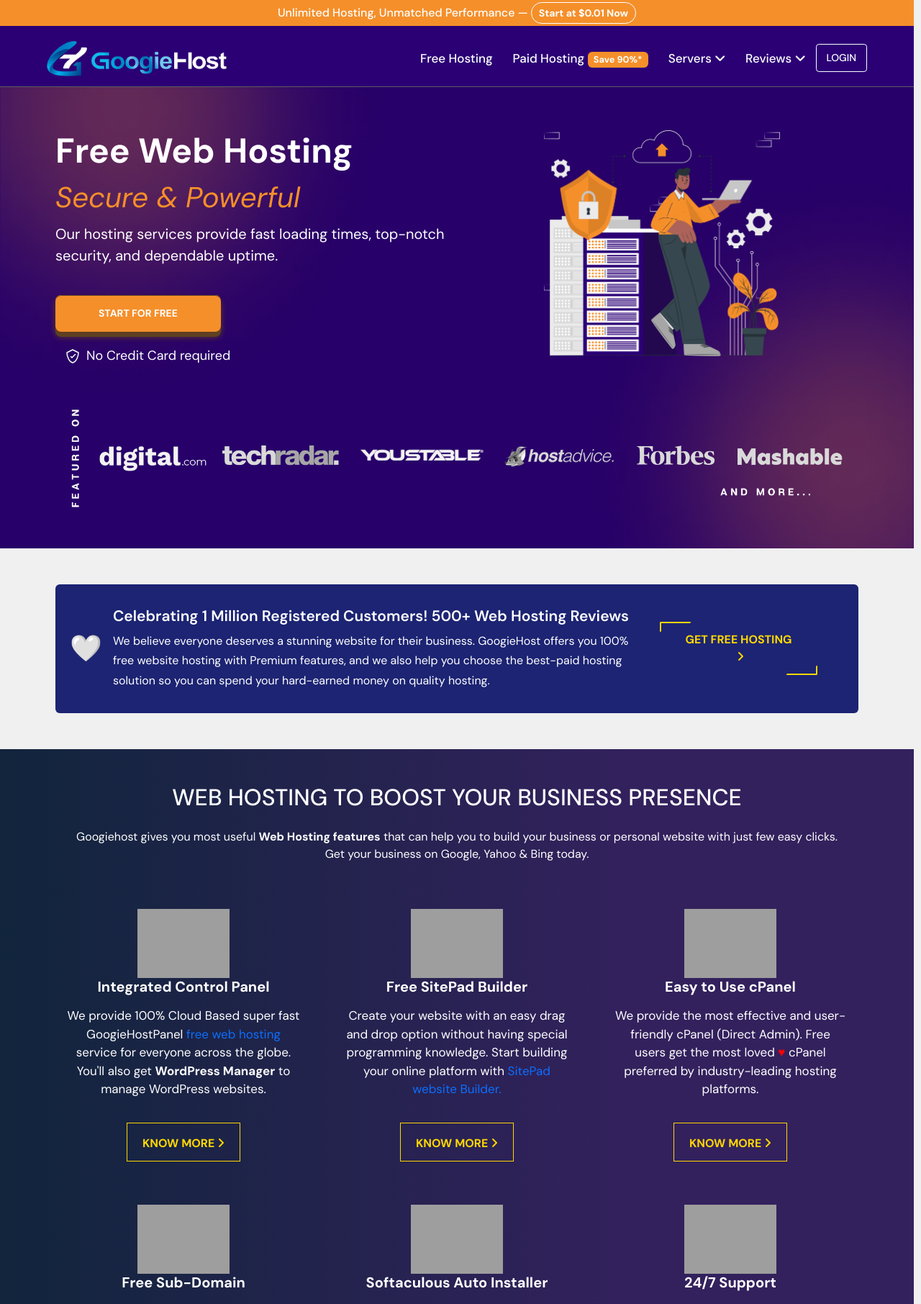
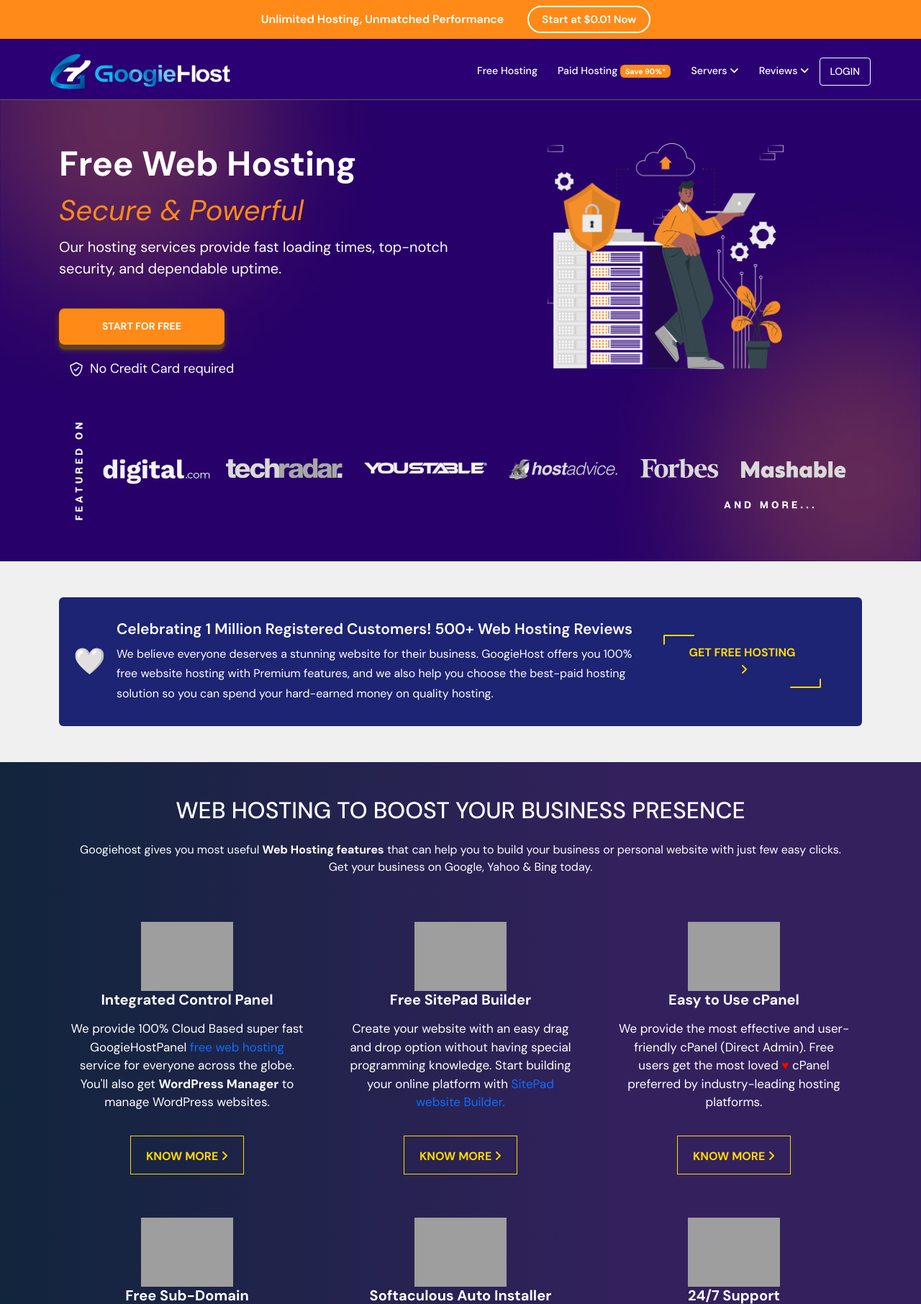
Before and after one commit to Deepak4511/googiehost, a PHP site: page / in a window 1280 px wide. Shown: the top 1812 px of the page at 72% size. Run offline with PHP 8.4, Linux system fonts and the light colour scheme; some libraries are stand-ins or nearby versions; grey boxes are pictures that could not be loaded.

Commit message:
12 02 2025 14:48

```diff
--- a/assets/css/stylesheet.css
+++ b/assets/css/stylesheet.css
@@ -1,7 +1,13 @@
 :root {
-  /*==== colors =====*/
   --Moderateviolet: hsl(263, 55%, 52%);
-
+  --primary: #FF8A17;
+  --secondary: #2B0075;
+  --white: #fff;
+  --black: #000;
+  --body-background: #F0F0F0;
+  --dark-brown: #5f4022;
+  --light-gray: #ddd;
+  --purple: #8a7baa;
 }
 
 * {
@@ -12,16 +18,12 @@
 
 body {
   font-size: 18px;
-  background-color: #F0F0F0;
-  color: #111111;
+  background-color: var(--body-background);
+  color: var(--black);
   font-family: "DM Sans", serif;
 }
 
-@media screen {
-  body {
-    padding-right: 10px !important;
-  }
-}
+
 
 a {
   text-decoration: none;
@@ -72,19 +74,19 @@ p.ylw-highlight {
 .features .button_orange,
 .unleash-idea-income .button_orange,
 .feature .button_orange {
-  background: #F58F2A;
-  color: #ffffff;
+  background: var(--primary);
+  color: var(--white);
   border-radius: 0.5rem;
   text-transform: uppercase;
   box-shadow:
-    inset 0 1px 0 0 #5f4022,
-    0 1px 0 0 #5f4022,
-    0 2px 0 0 #5f4022,
-    0 4px 0 0 #5f4022,
-    0 5px 0 0 #5f4022,
-    0 6px 0 0 #5f4022,
-    0 7px 0 0 #5f4022,
-    0 7px 8px 0 #5f4022;
+    inset 0 1px 0 0 var(--dark-brown),
+    0 1px 0 0 var(--dark-brown),
+    0 2px 0 0 var(--dark-brown),
+    0 4px 0 0 var(--dark-brown),
+    0 5px 0 0 var(--dark-brown),
+    0 6px 0 0 var(--dark-brown),
+    0 7px 0 0 var(--dark-brown),
+    0 7px 8px 0 var(--dark-brown);
 }
 
 .hero-section .hero-left-section .button_orange:hover,
@@ -93,46 +95,57 @@ p.ylw-highlight {
 .feature .button_orange:hover {
   transform: translateY(4px);
   box-shadow:
-    inset 0 1px 0 0 #5f4022,
-    0 1px 0 0 #5f4022,
-    0 1px 0 0 #5f4022,
-    0 2px 0 0 #5f4022,
-    0 2px 0 0 #5f4022,
-    0 3px 0 0 #5f4022,
-    0 4px 0 0 #5f4022,
-    0 4px 6px 0 #5f4022;
+    inset 0 1px 0 0 var(--dark-brown),
+    0 1px 0 0 var(--dark-brown),
+    0 1px 0 0 var(--dark-brown),
+    0 2px 0 0 var(--dark-brown),
+    0 2px 0 0 var(--dark-brown),
+    0 3px 0 0 var(--dark-brown),
+    0 4px 0 0 var(--dark-brown),
+    0 4px 6px 0 var(--dark-brown);
 }
 
 /* top header  */
-.top-header {
-  background: #f58f2a;
+.top-bar {
+  background: var(--primary);
+  color: var(--white);
+  display: flex;
+  grid-gap: 10px;
+  gap: 20px;
+  justify-content: center;
+  align-items: center;
+  padding: 8px 20px;
+}
+
+.top-bar .top-bar-text {
+  font-size: 16px;
+  line-height: 22px;
   text-align: center;
-  color: white;
-  font-size: 16px;
-  font-weight: 500;
-  padding: 6px;
-}
-
-.grab_now_btn {
-  transition: all 0.5s;
-  font-weight: 700;
-  border: 1px solid #fff;
-  padding: 5px 10px;
-  border-radius: 20px;
-  font-size: 14px;
-  text-decoration: none;
-}
-
-.grab_now_btn:hover {
-  transform: scaleX(1.1);
-  background-color: #2B0075;
-  border: 1px solid #2B0075 !important;
+  font-weight: 600;
+}
+
+.top-bar .btn a {
+  box-shadow: none;
+  border: 2px solid var(--white);
+  padding: 7px 18px;
+  border-radius: 50px;
+  font-size: 15px;
+  line-height: 1.3;
+  font-weight: 600;
+  color: var(--white);
+}
+
+.top-bar .btn a:hover {
+  background: var(--white);
+  opacity: 1;
+  color: var(--secondary);
+  transform: scale(1.03);
 }
 
 /* second header */
 .header {
-  background-color: #2b0075;
-  color: #fff;
+  background-color: var(--secondary);
+  color: var(--white);
   padding: 5px 0;
   border-bottom: 1px solid #5c5c5c;
   height: 85px;
@@ -143,34 +156,34 @@ p.ylw-highlight {
   height: auto;
 }
 
-header .nav-item {
-  font-size: 17px;
+header .nav-item,
+header .nav-item .dropdown-item {
+  font-size: 0.88888888888889rem;
   font-weight: 500;
 }
 
 
 @media (max-width: 768px) {
   .navbar-collapse {
-    background: #2b0075;
+    background: var(--secondary);
   }
 
 
 }
 
 .SignInUp {
-  /* background-color: #F58F2A; */
   font-size: 14px;
   text-transform: uppercase;
   text-align: center;
-  color: #fff;
+  color: var(--white);
   padding: 8px 16px;
-  border: 1px solid #fff;
+  border: 1px solid var(--white);
   border-radius: 0.3em;
 }
 
 .SignInUp:hover {
-  color: #fff;
-  border: 1px solid #fff;
+  color: var(--white);
+  border: 1px solid var(--white);
 }
 
 .nav-item a {
@@ -179,15 +192,15 @@ header .nav-item {
 }
 
 .nav-item .nav-link .badge {
-  background-color: #F58F2A;
-}
+  background-color: var(--primary);
+}
+
 
 .nav-item .dropdown-menu {
-  /* display: none; */
-  /* position: absolute; */
   left: 0;
-  background: #26262f;
-  border-bottom: 2px solid #e2dfe8;
+  background: var(--white);
+  color: var(--black);
+  border-top: 3px solid var(--primary);
   box-shadow: 0 2px 4px rgba(0, 0, 0, .1);
   --bs-dropdown-padding-y: 0rem !important;
 }
@@ -334,14 +359,14 @@ header .nav-item {
   font-size: 40px;
   font-weight: 400;
   font-style: italic;
-  color: #F58F2A;
+  color: var(--primary);
   line-height: 55px;
 }
 
 .hero-section .hero-left-section p {
   font-weight: 400;
   margin-bottom: 40px;
-  color: #ffffff;
+  color: var(--white);
 }
 
 
--- a/inc/footer.php
+++ b/inc/footer.php
@@ -5,7 +5,7 @@
                 <div class="col-12 col-lg-3">
                     <div class="widget ">
                         <h3 class="footer-title text-white">
-                            <img src="/googiehost/depends/logo.png" alt="footer-logo" width="200px">
+                            <img src="https://googiehost.com/blog/wp-content/uploads/2025/02/ghblog-logo-white-300x60.png" alt="footer-logo" width="200px">
                         </h3>
                         <div class="textwidget">
                             <div class="list text-white ">
@@ -15,13 +15,13 @@
                             </div>
                             <div class="social-links">
                                 <a title="Facebook" class="facebook" href="https://www.facebook.com/GoogieHost"
-                                    rel="nofollow"> <i class="fab fa-facebook-f"></i></a>
+                                    rel="nofollow"> <img src="https://googiehost.com/blog/wp-content/themes/googiehost-blog/assets/img/facebook.svg" alt=""></a>
                                 <a title="Instagram" class="instagram" href="https://www.instagram.com/googiehost/"
-                                    rel="nofollow"><i class="fab fa-instagram"></i></a>
+                                    rel="nofollow"><img src="https://googiehost.com/blog/wp-content/themes/googiehost-blog/assets/img/instagram.svg" alt=""></a>
                                 <a title="Twitter" class="twitter" href="https://twitter.com/GoogieHost"
-                                    rel="nofollow"><i class="fab fa-x-twitter"></i></a>
+                                    rel="nofollow"><img src="https://googiehost.com/blog/wp-content/themes/googiehost-blog/assets/img/twitter-x.svg" alt=""></a>
                                 <a title="Youtube" class="youtube"
-                                    href="https://www.youtube.com/user/GoogieHostFree" rel="nofollow"> <i class="fab fa-youtube"></i></a>
+                                    href="https://www.youtube.com/user/GoogieHostFree" rel="nofollow"> <img src="https://googiehost.com/blog/wp-content/themes/googiehost-blog/assets/img/youtube.svg" alt=""></a>
                             </div>
                             <div class="gtranslate_wrapper"></div>
                             <script>
@@ -69,7 +69,7 @@
                         </div>
                         <div class="col-6 col-lg-3">
                             <div class="widget ">
-                                <h3 class="footer-title text-white">Top Hosting Review</h3>
+                                <h3 class="footer-title text-white">Hosting Review</h3>
                                 <div class="textwidget">
                                     <ul class="list">
                                         <li>
@@ -147,15 +147,9 @@
         </div>
 
         <div class="footer-copy">
-            <div class="inner">
-                <div id="text-10" class="widget ">
-                    <div class="textwidget">
-                        <div class="aligncenter text-white"><a class="text-white" href="" class="text-white">© 2012 -
-                                2024 GoogieHost.</a><span> All Rights Reserved</span> — Made with <span
-                                style="color:red;font-size:20px;">&#9829;</span> in India.</div>
-                    </div>
-                </div>
-            </div>
+            <div class="aligncenter text-white"><a class="text-white" href="" class="text-white">© 2012 -
+                    <?php echo date('Y') ?> GoogieHost.</a><span> All Rights Reserved</span> — Made with <span
+                    style="color:#fff;font-size:15px;">&#9829;</span> in India.</div>
         </div>
     </div>
 </footer>
--- a/inc/header.php
+++ b/inc/header.php
@@ -31,8 +31,12 @@ if (!isset($page)) {
 <body>
 
     <!-- top header -->
-    <div class="top-header">
-        Unlimited Hosting, Unmatched Performance — <a class="grab_now_btn text-white" href="https://googiehost.com/blog/go/interserver/">Start at $0.01 Now </a>
+
+    <div class="top-bar">
+        <div class="top-bar-text">Unlimited Hosting, Unmatched Performance</div>
+        <div class="btn">
+            <a href="https://googiehost.com/blog/go/interserver/" target="_blank">Start at $0.01 Now</a>
+        </div>
     </div>
 
     <header class="header p-2">
@@ -69,8 +73,8 @@ if (!isset($page)) {
                                     Servers <i class="fa-solid fa-angle-down  dropdown-icon"></i>
                                 </a>
                                 <div class="dropdown-menu rounded" aria-labelledby="serversDropdown" id="serversDropdown">
-                                    <a class="dropdown-item text-white" href="/googiehost/cheap-vps-hosting.php">VPS Hosting</a>
-                                    <a class="dropdown-item text-white" href="/googiehost/cheap-dedicated-server.php">Dedicated Servers</a>
+                                    <a class="dropdown-item" href="/googiehost/cheap-vps-hosting.php">VPS Hosting</a>
+                                    <a class="dropdown-item" href="/googiehost/cheap-dedicated-server.php">Dedicated Servers</a>
                                 </div>
                             </li>
 
@@ -85,40 +89,37 @@ if (!isset($page)) {
                                     id="reviewsDropdown">
                                     <div class="row">
                                         <div class="col-md-4">
-                                            <h5 class="dropdown-header text-white">
+                                            <h5 class="dropdown-header">
                                                 <i class="fa fa-wordpress"></i> Hosting
                                             </h5>
-                                            <a class="dropdown-item text-white" href="#">YouStable</a>
-                                            <a class="dropdown-item text-white" href="#">InterServer</a>
-                                            <a class="dropdown-item text-white" href="#">A2 Hosting</a>
-                                            <a class="dropdown-item text-white" href="#">UltaHost</a>
-                                            <a class="dropdown-item text-white" href="#">Kamatera</a>
-                                            <div class="dropdown-divider"></div>
-                                            <a class="btn  btn-block mt-2" href="#">VIEW BEST HOSTS→</a>
+                                            <a class="dropdown-item" href="#">YouStable</a>
+                                            <a class="dropdown-item" href="#">InterServer</a>
+                                            <a class="dropdown-item" href="#">A2 Hosting</a>
+                                            <a class="dropdown-item" href="#">UltaHost</a>
+                                            <a class="dropdown-item" href="#">Kamatera</a>
+                                            <a class="btn  btn-block mt-2" href="#">VIEW BEST HOSTS →</a>
                                         </div>
                                         <div class="col-md-4">
-                                            <h5 class="dropdown-header text-white">
+                                            <h5 class="dropdown-header">
                                                 <i class="fa fa-bolt"></i> VPN
                                             </h5>
-                                            <a class="dropdown-item text-white" href="#">NordVPN</a>
-                                            <a class="dropdown-item text-white" href="#">IvacyVPN</a>
-                                            <a class="dropdown-item text-white" href="#">ExpressVPN</a>
-                                            <a class="dropdown-item text-white" href="#">IPVanish</a>
-                                            <a class="dropdown-item text-white" href="#">HotSpotShield</a>
-                                            <div class="dropdown-divider"></div>
-                                            <a class="btn btn-block mt-2" href="#">VIEW MORE VPN→</a>
+                                            <a class="dropdown-item" href="#">NordVPN</a>
+                                            <a class="dropdown-item" href="#">IvacyVPN</a>
+                                            <a class="dropdown-item" href="#">ExpressVPN</a>
+                                            <a class="dropdown-item" href="#">IPVanish</a>
+                                            <a class="dropdown-item" href="#">HotSpotShield</a>
+                                            <a class="btn btn-block mt-2" href="#">VIEW MORE VPN →</a>
                                         </div>
                                         <div class="col-md-4">
-                                            <h5 class="dropdown-header text-white">
+                                            <h5 class="dropdown-header">
                                                 <i class="fa fa-rss"></i> SEO/Blogging
                                             </h5>
-                                            <a class="dropdown-item text-white" href="#">Email Marketing Tools</a>
-                                            <a class="dropdown-item text-white" href="#">Top LiveChat Apps</a>
-                                            <a class="dropdown-item text-white" href="#">Best Blogging Tools</a>
-                                            <a class="dropdown-item text-white" href="#">Blogging Tutorials</a>
-                                            <a class="dropdown-item text-white" href="#">Top WordPress Plugins</a>
-                                            <div class="dropdown-divider"></div>
-                                            <a class="btn btn-block mt-2" href="#">VIEW MORE TOOLS→</a>
+                                            <a class="dropdown-item" href="#">Email Marketing Tools</a>
+                                            <a class="dropdown-item" href="#">Top LiveChat Apps</a>
+                                            <a class="dropdown-item" href="#">Best Blogging Tools</a>
+                                            <a class="dropdown-item" href="#">Blogging Tutorials</a>
+                                            <a class="dropdown-item" href="#">Top WordPress Plugins</a>
+                                            <a class="btn btn-block mt-2" href="#">VIEW MORE TOOLS →</a>
                                         </div>
                                     </div>
                                 </div>
@@ -129,10 +130,10 @@ if (!isset($page)) {
                                     data-bs-toggle="dropdown" aria-haspopup="true" aria-expanded="false">Login</a>
                                 <div class="dropdown-menu rounded mb-0   " aria-labelledby="loginDropdown"
                                     id="loginDropdown">
-                                    <a class="dropdown-item text-white"
+                                    <a class="dropdown-item"
                                         href="https://client.googiehost.com/clientarea.php">Account
                                         Login</a>
-                                    <a class="dropdown-item text-white mb-0" href="/googiehost/signup.php">Create
+                                    <a class="dropdown-item mb-0" href="/googiehost/signup.php">Create
                                         Account</a>
                                 </div>
                             </li>
```
Also changed, not shown: other parts of assets/css/stylesheet.css (+175 -151 lines), assets/images/dropdown-icon.svg (added). Lines whose indentation alone changed are shown as unchanged.
